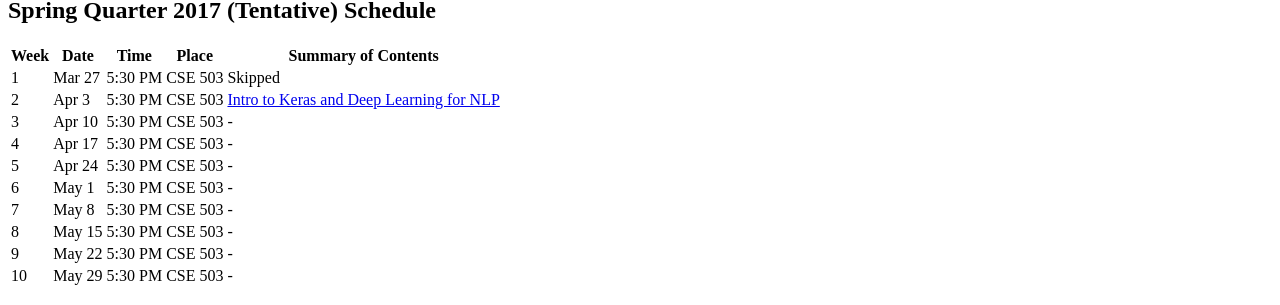
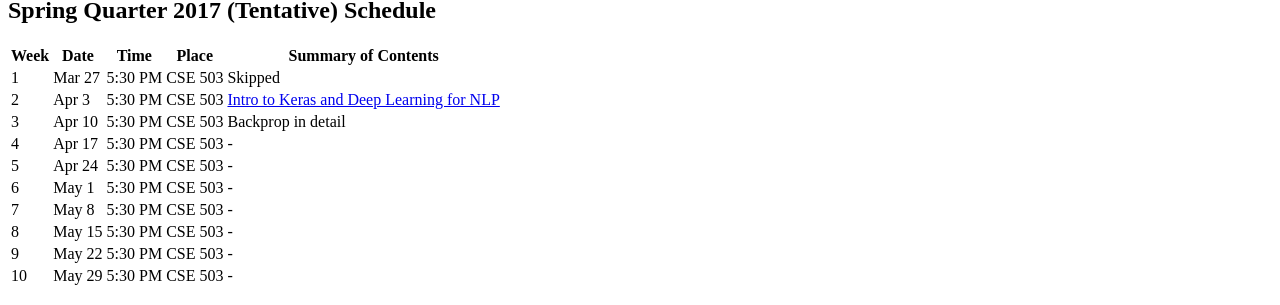
Before and after one commit to MachinesWhoLearn/machineswholearn.github.io, a Jekyll site: the page built from mwl_workshops.md, in a window 1280 px wide. Shown: the part 459-764 px from the top of the page. Built offline with Jekyll 4.4.1, drawn with Linux system fonts in a browser that asks for light colours.

Commit message:
Add April 10 workshop for backprop

```diff
--- a/mwl_workshops.md
+++ b/mwl_workshops.md
@@ -29,7 +29,7 @@ for some more info.
 |------|------|------|-------|---------------------|
 | 1 | Mar 27 | 5:30 PM | CSE 503 | Skipped |
 | 2 | Apr 3 | 5:30 PM | CSE 503 | [Intro to Keras and Deep Learning for NLP](https://github.com/MachinesWhoLearn/lectures/tree/master/2016-2017.Meetings/spring/01.keras_tutorial_duplicate_questions) |
-| 3 | Apr 10 | 5:30 PM | CSE 503 | - |
+| 3 | Apr 10 | 5:30 PM | CSE 503 | Backprop in detail |
 | 4 | Apr 17 | 5:30 PM | CSE 503 | - |
 | 5 | Apr 24 | 5:30 PM | CSE 503 | - |
 | 6 | May 1 | 5:30 PM | CSE 503 | - |
```
